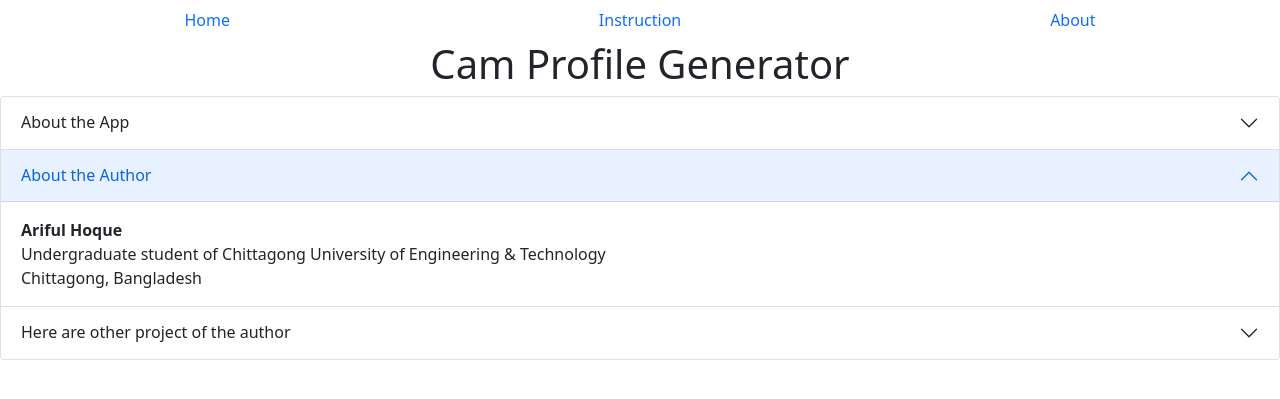
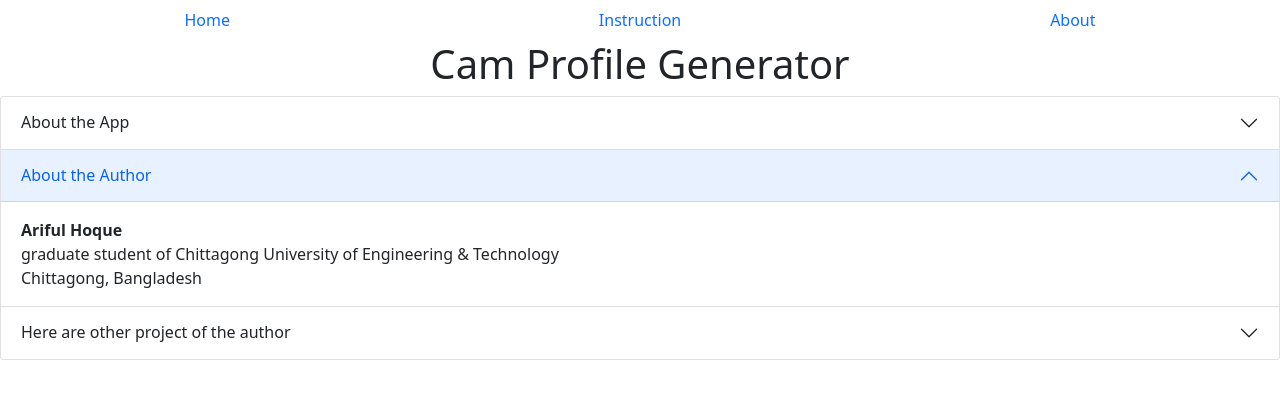
Before and after one commit to hqariful/Cam-3.0, a Flask app: page /about in a window 1280 px wide, after a click on "About the Author". Shown: the top 399 px of the page. Run offline with Flask 2, Linux system fonts and the light colour scheme.

Commit message:
minor change

```diff
--- a/templates/about.html
+++ b/templates/about.html
@@ -28,7 +28,7 @@
       </h2>
       <div id="collapseTwo" class="accordion-collapse collapse" aria-labelledby="headingTwo" data-bs-parent="#accordionExample">
         <div class="accordion-body">
-          <b>Ariful Hoque</b> <br>Undergraduate student of Chittagong University of Engineering & Technology <br>Chittagong, Bangladesh
+          <b>Ariful Hoque</b> <br>graduate student of Chittagong University of Engineering & Technology <br>Chittagong, Bangladesh
         </div>
       </div>
     </div>
```
